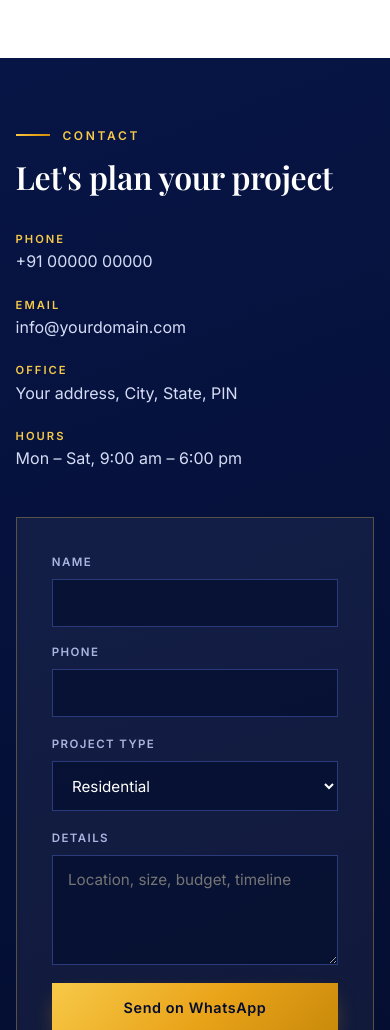
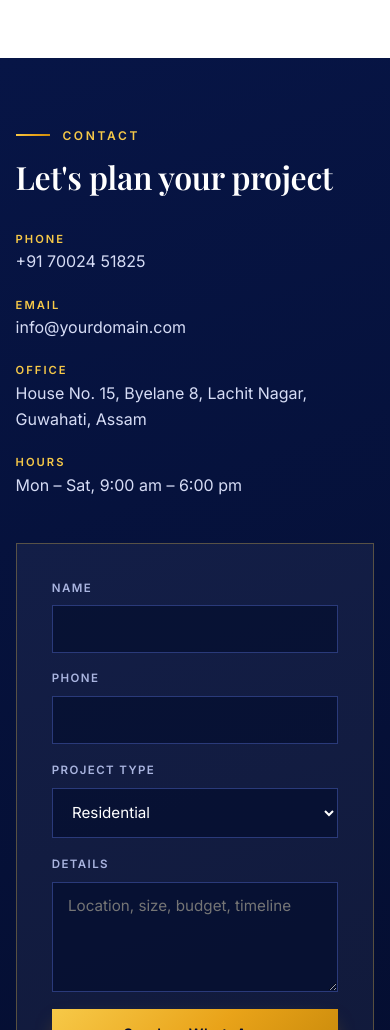
Before and after one commit to jeetmagician/SUYOG, a plain HTML site: page index.html in a window 390 px wide. Shown: the part 9180-10210 px from the top of the page. Drawn offline with nearby package versions, Linux system fonts and the light colour scheme.

Commit message:
Add office address and phone number
Co-Authored-By: Claude Sonnet 5.5 <noreply@anthropic.com>

```diff
--- a/index.html
+++ b/index.html
@@ -316,9 +316,9 @@ footer.site .brand b{font-size:1.05rem}
       <div class="eyebrow">Contact</div>
       <h2>Let's plan your project</h2>
       <ul>
-        <li><small>Phone</small>+91 00000 00000</li>
+        <li><small>Phone</small><a href="tel:+917002451825">+91 70024 51825</a></li>
         <li><small>Email</small>info@yourdomain.com</li>
-        <li><small>Office</small>Your address, City, State, PIN</li>
+        <li><small>Office</small>House No. 15, Byelane 8, Lachit Nagar, Guwahati, Assam</li>
         <li><small>Hours</small>Mon – Sat, 9:00 am – 6:00 pm</li>
       </ul>
     </div>
@@ -348,7 +348,7 @@ footer.site .brand b{font-size:1.05rem}
 <script>
 (function(){
   // EDIT: WhatsApp number, international format, digits only (91 = India).
-  var WA_NUMBER = "910000000000";
+  var WA_NUMBER = "917002451825";
 
   document.getElementById('yr').textContent = new Date().getFullYear();
   document.getElementById('wa').href = 'https://wa.me/' + WA_NUMBER;
```
